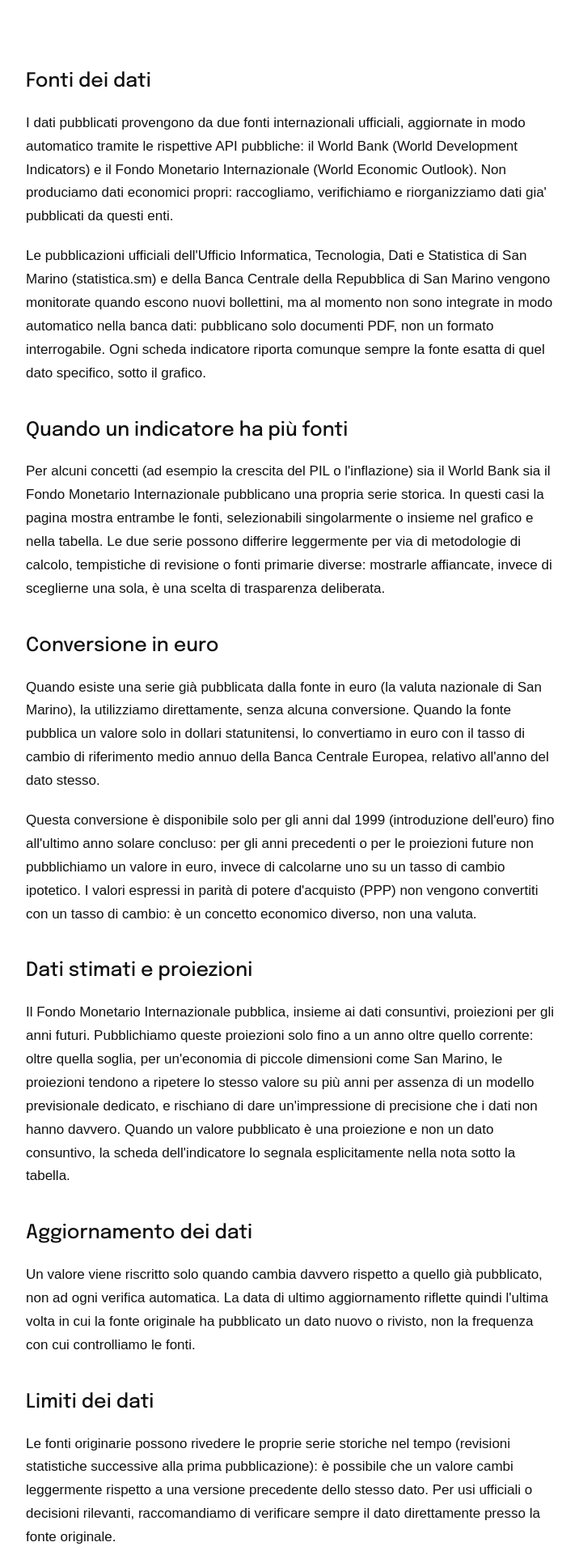
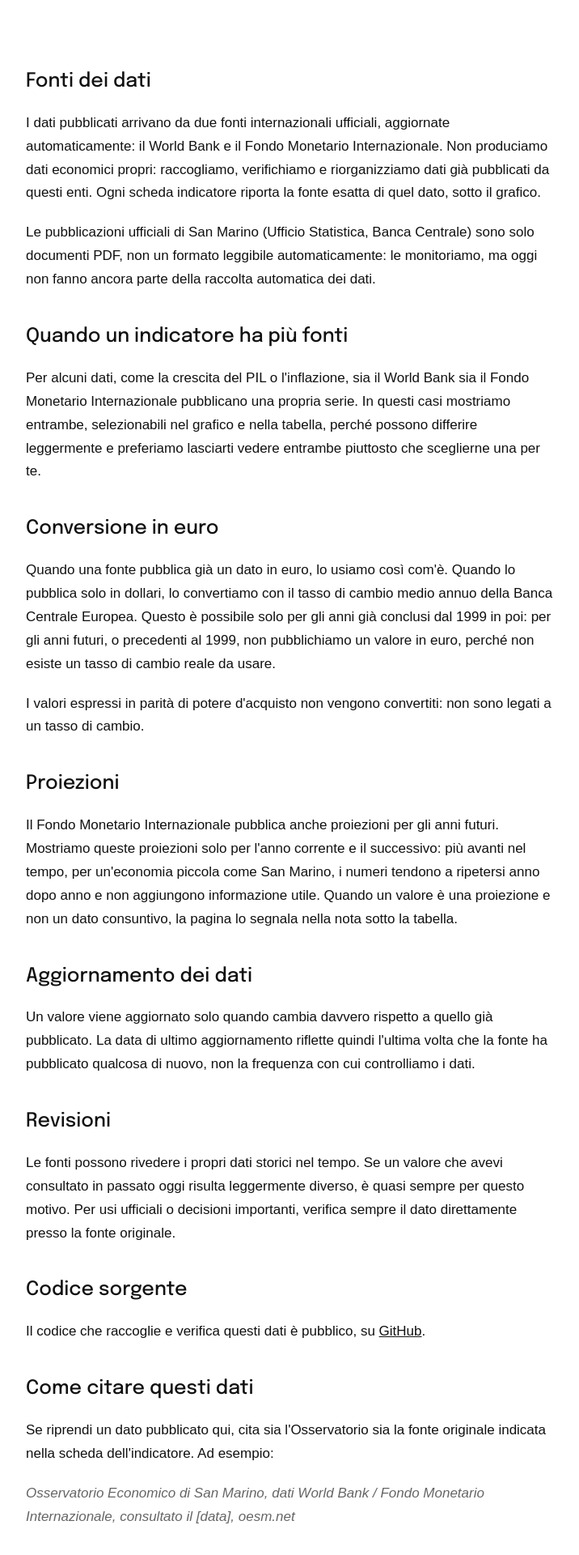
Before and after one commit to edoardocarpi/oesm-sito-pubblico, a Next.js app: page /metodologia in a window 1280 px wide. Shown: the part 240-2160 px from the top of the page at 81% size, without its empty margins (280-996 px from the left). Built offline with nearby package versions, Linux system fonts and the light colour scheme; no server answers; the database is empty.

Commit message:
Aggirnamento metodologia

```diff
--- a/app/metodologia/page.jsx
+++ b/app/metodologia/page.jsx
@@ -24,108 +24,82 @@ export default function MetodologiaPage() {
         <div className="container container-stretta articolo-corpo">
           <h2>Fonti dei dati</h2>
           <p>
-            I dati pubblicati provengono da due fonti internazionali ufficiali, aggiornate in
-            modo automatico tramite le rispettive API pubbliche: il World Bank (World
-            Development Indicators) e il Fondo Monetario Internazionale (World Economic
-            Outlook). Non produciamo dati economici propri: raccogliamo, verifichiamo e
-            riorganizziamo dati gia' pubblicati da questi enti.
+            I dati pubblicati arrivano da due fonti internazionali ufficiali, aggiornate
+            automaticamente: il World Bank e il Fondo Monetario Internazionale. Non produciamo
+            dati economici propri: raccogliamo, verifichiamo e riorganizziamo dati già
+            pubblicati da questi enti. Ogni scheda indicatore riporta la fonte esatta di quel
+            dato, sotto il grafico.
           </p>
           <p>
-            Le pubblicazioni ufficiali dell'Ufficio Informatica, Tecnologia, Dati e Statistica
-            di San Marino (statistica.sm) e della Banca Centrale della Repubblica di San Marino
-            vengono monitorate quando escono nuovi bollettini, ma al momento non sono integrate
-            in modo automatico nella banca dati: pubblicano solo documenti PDF, non un formato
-            interrogabile. Ogni scheda indicatore riporta comunque sempre la fonte esatta di
-            quel dato specifico, sotto il grafico.
+            Le pubblicazioni ufficiali di San Marino (Ufficio Statistica, Banca Centrale) sono
+            solo documenti PDF, non un formato leggibile automaticamente: le monitoriamo, ma
+            oggi non fanno ancora parte della raccolta automatica dei dati.
           </p>
 
           <h2>Quando un indicatore ha più fonti</h2>
           <p>
-            Per alcuni concetti (ad esempio la crescita del PIL o l'inflazione) sia il World
-            Bank sia il Fondo Monetario Internazionale pubblicano una propria serie storica. In
-            questi casi la pagina mostra entrambe le fonti, selezionabili singolarmente o
-            insieme nel grafico e nella tabella. Le due serie possono differire leggermente per
-            via di metodologie di calcolo, tempistiche di revisione o fonti primarie diverse:
-            mostrarle affiancate, invece di sceglierne una sola, è una scelta di trasparenza
-            deliberata.
+            Per alcuni dati, come la crescita del PIL o l'inflazione, sia il World Bank sia il
+            Fondo Monetario Internazionale pubblicano una propria serie. In questi casi
+            mostriamo entrambe, selezionabili nel grafico e nella tabella, perché possono
+            differire leggermente e preferiamo lasciarti vedere entrambe piuttosto che
+            sceglierne una per te.
           </p>
 
           <h2>Conversione in euro</h2>
           <p>
-            Quando esiste una serie già pubblicata dalla fonte in euro (la valuta nazionale di
-            San Marino), la utilizziamo direttamente, senza alcuna conversione. Quando la fonte
-            pubblica un valore solo in dollari statunitensi, lo convertiamo in euro con il tasso
-            di cambio di riferimento medio annuo della Banca Centrale Europea, relativo
-            all'anno del dato stesso.
+            Quando una fonte pubblica già un dato in euro, lo usiamo così com'è. Quando lo
+            pubblica solo in dollari, lo convertiamo con il tasso di cambio medio annuo della
+            Banca Centrale Europea. Questo è possibile solo per gli anni già conclusi dal 1999
+            in poi: per gli anni futuri, o precedenti al 1999, non pubblichiamo un valore in
+            euro, perché non esiste un tasso di cambio reale da usare.
           </p>
           <p>
-            Questa conversione è disponibile solo per gli anni dal 1999 (introduzione
-            dell'euro) fino all'ultimo anno solare concluso: per gli anni precedenti o per le
-            proiezioni future non pubblichiamo un valore in euro, invece di calcolarne uno su
-            un tasso di cambio ipotetico. I valori espressi in parità di potere d'acquisto
-            (PPP) non vengono convertiti con un tasso di cambio: è un concetto economico
-            diverso, non una valuta.
+            I valori espressi in parità di potere d'acquisto non vengono convertiti: non sono
+            legati a un tasso di cambio.
           </p>
 
-          <h2>Dati stimati e proiezioni</h2>
+          <h2>Proiezioni</h2>
           <p>
-            Il Fondo Monetario Internazionale pubblica, insieme ai dati consuntivi, proiezioni
-            per gli anni futuri. Pubblichiamo queste proiezioni solo fino a un anno oltre quello
-            corrente: oltre quella soglia, per un'economia di piccole dimensioni come San
-            Marino, le proiezioni tendono a ripetere lo stesso valore su più anni per assenza di
-            un modello previsionale dedicato, e rischiano di dare un'impressione di precisione
-            che i dati non hanno davvero. Quando un valore pubblicato è una proiezione e non un
-            dato consuntivo, la scheda dell'indicatore lo segnala esplicitamente nella nota
-            sotto la tabella.
+            Il Fondo Monetario Internazionale pubblica anche proiezioni per gli anni futuri.
+            Mostriamo queste proiezioni solo per l'anno corrente e il successivo: più avanti
+            nel tempo, per un'economia piccola come San Marino, i numeri tendono a ripetersi
+            anno dopo anno e non aggiungono informazione utile. Quando un valore è una
+            proiezione e non un dato consuntivo, la pagina lo segnala nella nota sotto la
+            tabella.
           </p>
 
           <h2>Aggiornamento dei dati</h2>
           <p>
-            Un valore viene riscritto solo quando cambia davvero rispetto a quello già
-            pubblicato, non ad ogni verifica automatica. La data di ultimo aggiornamento
-            riflette quindi l'ultima volta in cui la fonte originale ha pubblicato un dato
-            nuovo o rivisto, non la frequenza con cui controlliamo le fonti.
+            Un valore viene aggiornato solo quando cambia davvero rispetto a quello già
+            pubblicato. La data di ultimo aggiornamento riflette quindi l'ultima volta che la
+            fonte ha pubblicato qualcosa di nuovo, non la frequenza con cui controlliamo i
+            dati.
           </p>
 
-          <h2>Limiti dei dati</h2>
+          <h2>Revisioni</h2>
           <p>
-            Le fonti originarie possono rivedere le proprie serie storiche nel tempo
-            (revisioni statistiche successive alla prima pubblicazione): è possibile che un
-            valore cambi leggermente rispetto a una versione precedente dello stesso dato. Per
-            usi ufficiali o decisioni rilevanti, raccomandiamo di verificare sempre il dato
+            Le fonti possono rivedere i propri dati storici nel tempo. Se un valore che avevi
+            consultato in passato oggi risulta leggermente diverso, è quasi sempre per questo
+            motivo. Per usi ufficiali o decisioni importanti, verifica sempre il dato
             direttamente presso la fonte originale.
           </p>
 
           <h2>Codice sorgente</h2>
           <p>
-            Il codice che estrae, verifica e normalizza i dati pubblicati su questo sito è
-            pubblico. Chiunque può controllare esattamente come nasce ogni numero sul{' '}
+            Il codice che raccoglie e verifica questi dati è pubblico, su{' '}
             <a href="https://github.com/edoardocarpi/oesm-pipeline" target="_blank" rel="noopener noreferrer">
-              repository della pipeline su GitHub
+              GitHub
             </a>.
           </p>
 
           <h2>Come citare questi dati</h2>
           <p>
-            Se riprendi un dato pubblicato su questo sito in un articolo, una ricerca o
-            un'analisi, ti chiediamo di citare sia l'Osservatorio sia la fonte originale del
-            dato, indicata nella scheda dell'indicatore. Un formato di citazione suggerito:
+            Se riprendi un dato pubblicato qui, cita sia l'Osservatorio sia la fonte originale
+            indicata nella scheda dell'indicatore. Ad esempio:
           </p>
           <p style={{ fontStyle: 'italic', color: 'var(--muted)' }}>
-            Osservatorio Economico di San Marino, dati [World Bank / Fondo Monetario
-            Internazionale], consultato il [data], https://www.oesm.net/dati/[codice pagina]
-          </p>
-          <p>
-            Per citazioni accademiche o giornalistiche che richiedono maggiore dettaglio
-            metodologico (criterio di conversione, distinzione tra dato consuntivo e
-            proiezione), questa stessa pagina può essere citata insieme al dato specifico.
-          </p>
-
-          <h2>Nessuna garanzia di accuratezza assoluta</h2>
-          <p>
-            I dati sono pubblicati "così come sono", con l'obiettivo di renderli più facili da
-            trovare e confrontare. L'Osservatorio non fornisce garanzie di completa accuratezza
-            e non si assume responsabilità per decisioni prese sulla base di questi dati.
+            Osservatorio Economico di San Marino, dati World Bank / Fondo Monetario
+            Internazionale, consultato il [data], oesm.net
           </p>
 
           <p style={{ color: 'var(--muted)', fontSize: 14, marginTop: 40 }}>
```
